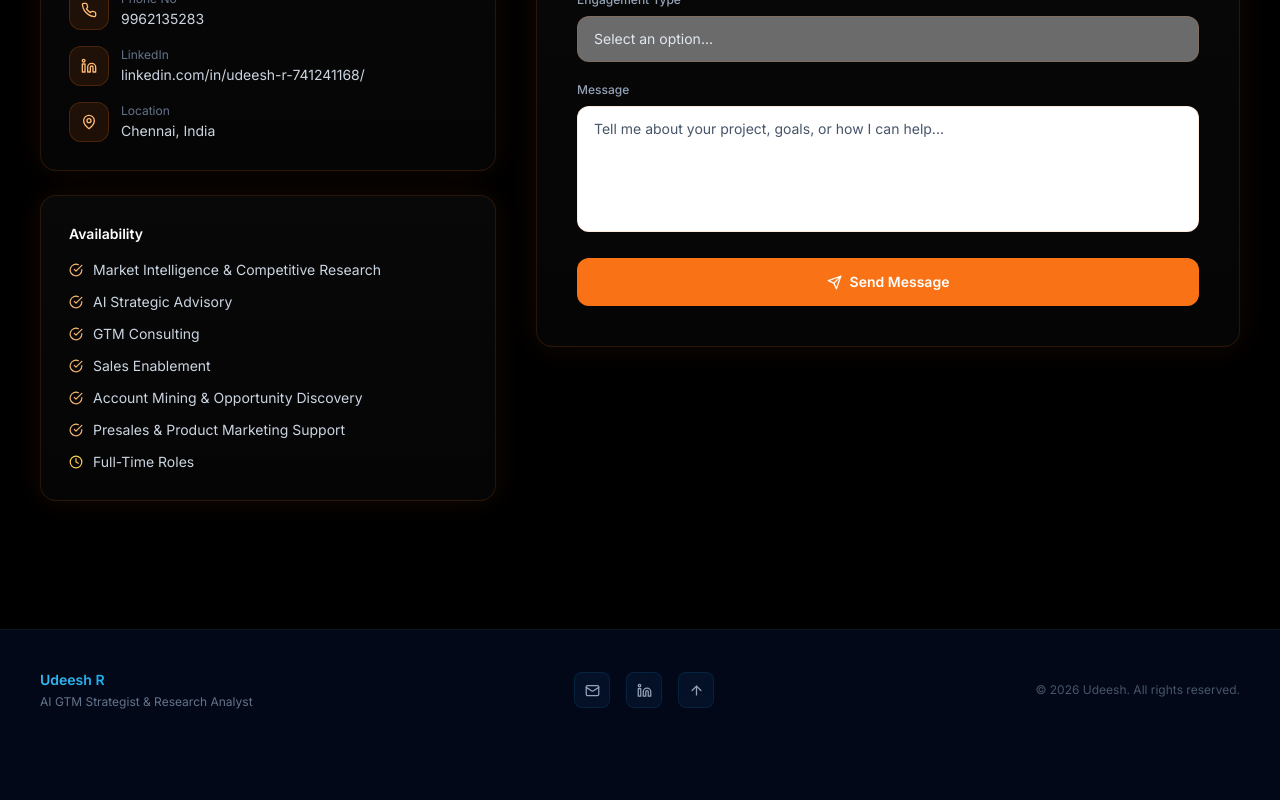
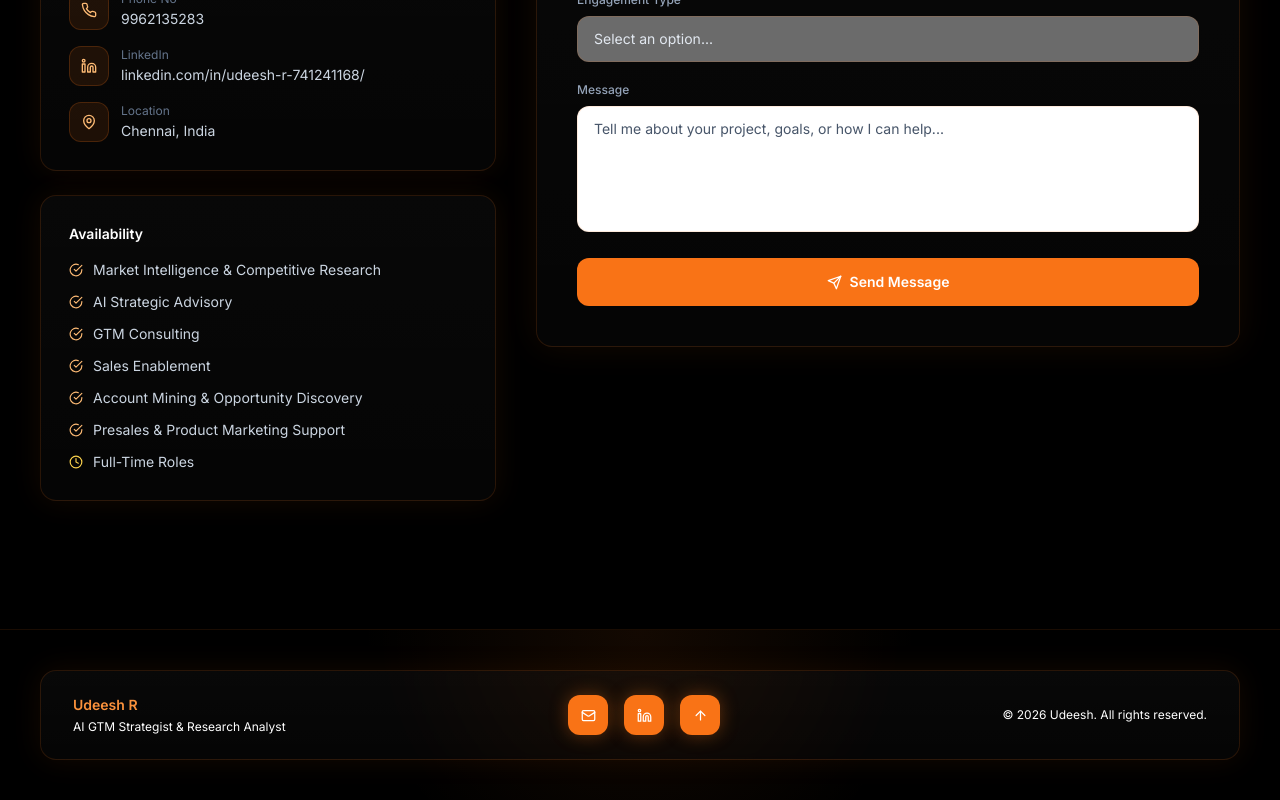
Before and after one commit to udeeshr98/udeesh-portfolio, a React (Vite) app in the folder project/: page / in a window 1280 px wide. Shown: the part 8393-9193 px from the top of the page. Before the commit the page ends 9143 px from the top, so only its background shows below. Built offline with nearby package versions, Linux system fonts and the light colour scheme.

Commit message:
updated footer section

```diff
--- a/project/src/components/Footer.tsx
+++ b/project/src/components/Footer.tsx
@@ -4,42 +4,53 @@ export default function Footer() {
   const scrollTop = () => window.scrollTo({ top: 0, behavior: 'smooth' });
 
   return (
-    <footer className="border-t border-white/5 py-10 relative">
-      <div className="max-w-7xl mx-auto px-6 lg:px-10">
+    <footer className="relative bg-black border-t border-orange-500/10 py-10">
+      <div className="absolute inset-0 bg-[radial-gradient(circle_at_top,rgba(249,115,22,0.08),transparent_42%)] pointer-events-none" />
+
+      <div className="max-w-7xl mx-auto px-6 lg:px-10 relative">
+        <div className="w-full rounded-2xl border border-orange-500/15 bg-[linear-gradient(180deg,rgba(255,255,255,0.03),rgba(255,255,255,0.02))] shadow-[0_0_30px_rgba(249,115,22,0.08)] backdrop-blur-sm px-8 py-6">
           <div className="flex flex-col md:flex-row items-center justify-between gap-6">
+
+            {/* Name & Tagline */}
             <div className="text-center md:text-left">
-            <div className="text-sm font-semibold text-gradient mb-1">Udeesh R</div>
-            <div className="text-xs text-slate-500">AI GTM Strategist &amp; Research Analyst</div>
+              <div className="text-sm font-semibold text-orange-400 mb-1">Udeesh R</div>
+              <div className="text-xs text-white">AI GTM Strategist &amp; Research Analyst</div>
             </div>
 
+            {/* Social + Scroll Icons */}
             <div className="flex items-center gap-4">
               <a
                 href="mailto:udeeshr98@gmail.com"
-              className="w-9 h-9 rounded-lg glass border border-white/8 flex items-center justify-center text-slate-400 hover:text-sky-400 hover:border-sky-500/30 transition-all duration-200"
+                className="w-10 h-10 rounded-xl bg-orange-500 flex items-center justify-center text-white hover:bg-orange-400 transition-all duration-200 shadow-[0_0_18px_rgba(249,115,22,0.35)]"
                 aria-label="Email"
               >
                 <Mail size={15} />
               </a>
+
               <a
                 href="https://www.linkedin.com/in/udeesh-r-741241168/"
                 target="_blank"
                 rel="noopener noreferrer"
-              className="w-9 h-9 rounded-lg glass border border-white/8 flex items-center justify-center text-slate-400 hover:text-blue-400 hover:border-blue-500/30 transition-all duration-200"
+                className="w-10 h-10 rounded-xl bg-orange-500 flex items-center justify-center text-white hover:bg-orange-400 transition-all duration-200 shadow-[0_0_18px_rgba(249,115,22,0.35)]"
                 aria-label="LinkedIn"
               >
                 <Linkedin size={15} />
               </a>
+
               <button
                 onClick={scrollTop}
-              className="w-9 h-9 rounded-lg glass border border-white/8 flex items-center justify-center text-slate-400 hover:text-sky-400 hover:border-sky-500/30 transition-all duration-200"
+                className="w-10 h-10 rounded-xl bg-orange-500 flex items-center justify-center text-white hover:bg-orange-400 transition-all duration-200 shadow-[0_0_18px_rgba(249,115,22,0.35)]"
                 aria-label="Back to top"
               >
                 <ArrowUp size={15} />
               </button>
             </div>
 
-          <div className="text-xs text-slate-600 text-center md:text-right">
+            {/* Copyright */}
+            <div className="text-xs text-white text-center md:text-right">
               &copy; {new Date().getFullYear()} Udeesh. All rights reserved.
+            </div>
+
           </div>
         </div>
       </div>
```
Lines whose indentation alone changed are shown as unchanged.
